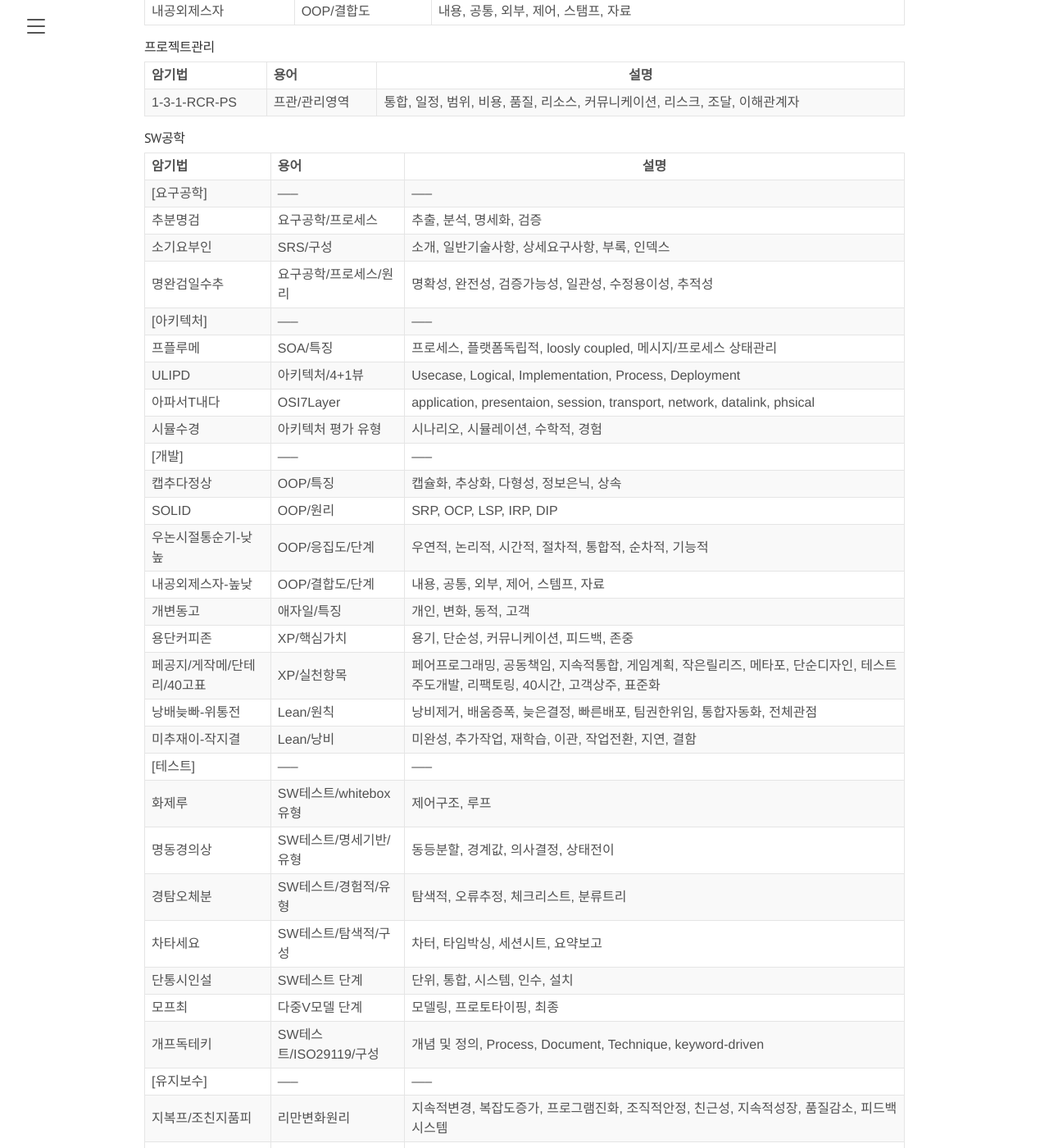
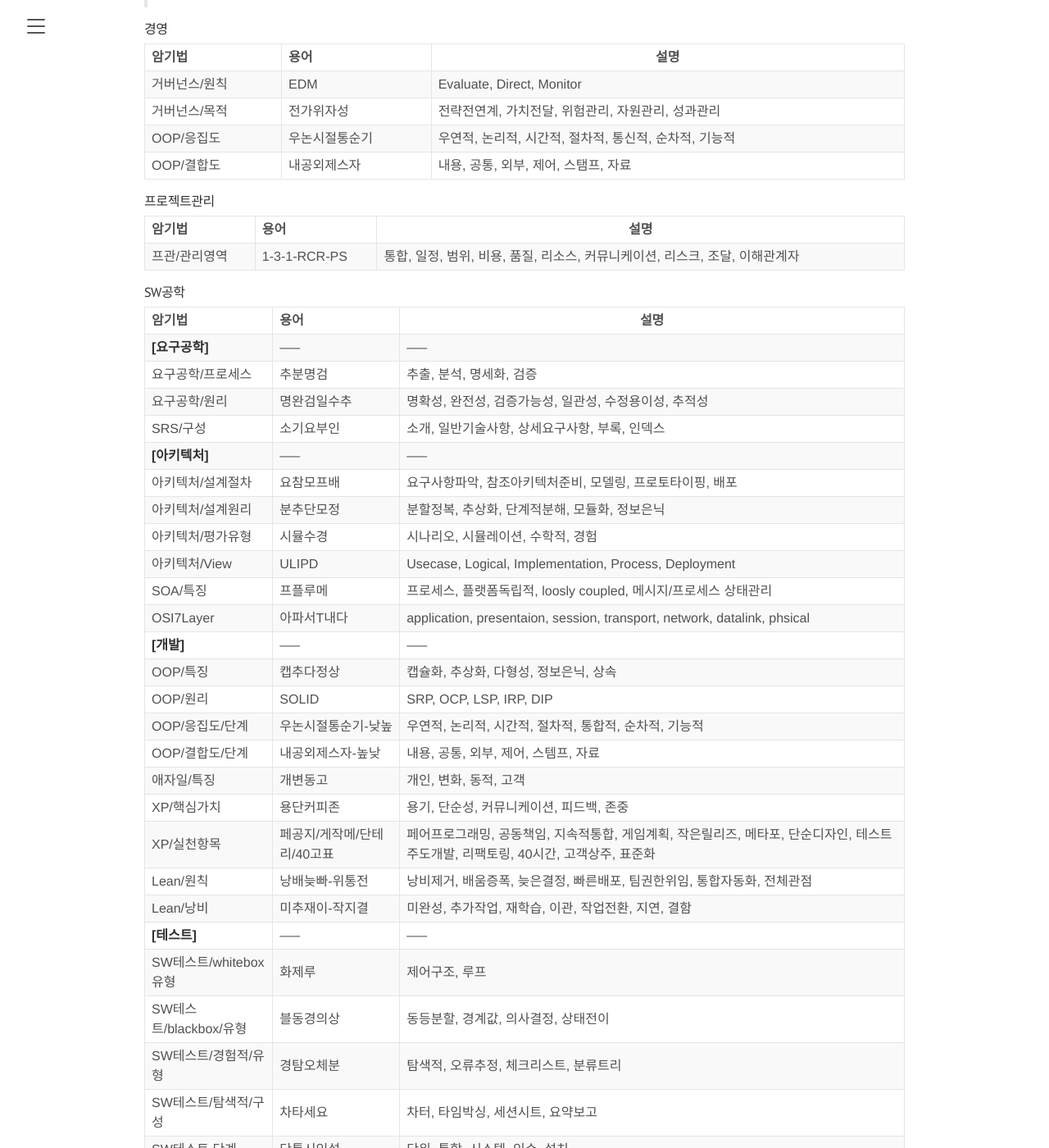
Before and after one commit to croot-git/croot-git.github.io, a Jekyll site: the page built from page-memorization.md, in a window 1280 px wide and 1400 px high, scrolled down 325 px. Shown: the whole window at 82% size. Built offline with Jekyll 4.4.1, drawn with Linux system fonts in a browser that asks for light colours; some of the changed text lies outside the part shown.

Commit message:
암기 추가~
Signed-off-by: GeunHo Choi <geunho7.choi@partner.samsung.com>

````diff
--- a/page-memorization.md
+++ b/page-memorization.md
@@ -4,56 +4,75 @@
 tags: 암기
 ---
 
+> **[템플릿]**
+> ```
+> #### 경영
+>
+> | 암기법 | 용어 | 설명 |
+> |:------|:-----|------|
+> ```
 
 
 #### 경영
 
 | 암기법 | 용어 | 설명 |
 |:-----|:-----|-----|
-| EDM | 거버넌스/원칙 | Evaluate, Direct, Monitor |
-| 전가위자성 | 거버넌스/목적 | 전략전연계, 가치전달, 위험관리, 자원관리, 성과관리 |
-| 우논시절통순기 | OOP/응집도 | 우연적, 논리적, 시간적, 절차적, 통신적, 순차적, 기능적 |
-| 내공외제스자 | OOP/결합도 | 내용, 공통, 외부, 제어, 스탬프, 자료 |
+| 거버넌스/원칙 | EDM | Evaluate, Direct, Monitor |
+| 거버넌스/목적 | 전가위자성 | 전략전연계, 가치전달, 위험관리, 자원관리, 성과관리 |
+| OOP/응집도 | 우논시절통순기 | 우연적, 논리적, 시간적, 절차적, 통신적, 순차적, 기능적 |
+| OOP/결합도 | 내공외제스자 | 내용, 공통, 외부, 제어, 스탬프, 자료 |
 
 
 #### 프로젝트관리
 
 | 암기법 | 용어 | 설명 |
 |:-----|:-----|-----|
-| 1-3-1-RCR-PS | 프관/관리영역 | 통합, 일정, 범위, 비용, 품질, 리소스, 커뮤니케이션, 리스크, 조달, 이해관계자 |
+| 프관/관리영역 | 1-3-1-RCR-PS | 통합, 일정, 범위, 비용, 품질, 리소스, 커뮤니케이션, 리스크, 조달, 이해관계자 |
 
 
 #### SW공학
 
 | 암기법 | 용어 | 설명 |
 |:-----|:-----|-----|
-| [요구공학] | ----- | ----- |
-| 추분명검 | 요구공학/프로세스 | 추출, 분석, 명세화, 검증 |
-| 소기요부인 | SRS/구성 | 소개, 일반기술사항, 상세요구사항, 부록, 인덱스 |
-| 명완검일수추 | 요구공학/프로세스/원리 | 명확성, 완전성, 검증가능성, 일관성, 수정용이성, 추적성 |
-| [아키텍처] | ----- | ----- |
-| 프플루메 | SOA/특징 | 프로세스, 플랫폼독립적, loosly coupled, 메시지/프로세스 상태관리 |
-| ULIPD | 아키텍처/4+1뷰 | Usecase, Logical, Implementation, Process, Deployment |
-| 아파서T내다 | OSI7Layer | application, presentaion, session, transport, network, datalink, phsical |
-| 시뮬수경 | 아키텍처 평가 유형 | 시나리오, 시뮬레이션, 수학적, 경험 |
-| [개발] | ----- | ----- |
-| 캡추다정상 | OOP/특징 | 캡슐화, 추상화, 다형성, 정보은닉, 상속 |
-| SOLID | OOP/원리 | SRP, OCP, LSP, IRP, DIP |
-| 우논시절통순기-낮높 | OOP/응집도/단계 | 우연적, 논리적, 시간적, 절차적, 통합적, 순차적, 기능적 |
-| 내공외제스자-높낮 | OOP/결합도/단계 | 내용, 공통, 외부, 제어, 스템프, 자료 |
-| 개변동고 | 애자일/특징 | 개인, 변화, 동적, 고객 |
-| 용단커피존 | XP/핵심가치 | 용기, 단순성, 커뮤니케이션, 피드백, 존중 |
-| 페공지/게작메/단테리/40고표 | XP/실천항목 | 페어프로그래밍, 공동책임, 지속적통합, 게임계획, 작은릴리즈, 메타포, 단순디자인, 테스트주도개발, 리팩토링, 40시간, 고객상주, 표준화 |
-| 낭배늦빠-위통전 | Lean/원칙 | 낭비제거, 배움증폭, 늦은결정, 빠른배포, 팀권한위임, 통합자동화, 전체관점 |
-| 미추재이-작지결 | Lean/낭비 | 미완성, 추가작업, 재학습, 이관, 작업전환, 지연, 결함 |
-| [테스트] | ----- | ----- |
-| 화제루 | SW테스트/whitebox유형 | 제어구조, 루프 |
-| 명동경의상 | SW테스트/명세기반/유형 | 동등분할, 경계값, 의사결정, 상태전이 |
-| 경탐오체분 | SW테스트/경험적/유형 | 탐색적, 오류추정, 체크리스트, 분류트리 |
-| 차타세요 | SW테스트/탐색적/구성 | 차터, 타임박싱, 세션시트, 요약보고 |
-| 단통시인설 | SW테스트 단계 | 단위, 통합, 시스템, 인수, 설치 |
-| 모프최 | 다중V모델 단계 | 모델링, 프로토타이핑, 최종 |
-| 개프독테키 | SW테스트/ISO29119/구성 | 개념 및 정의, Process, Document, Technique, keyword-driven |
-| [유지보수] | ----- | ----- |
-| 지복프/조친지품피 | 리만변화원리 | 지속적변경, 복잡도증가, 프로그램진화, 조직적안정, 친근성, 지속적성장, 품질감소, 피드백시스템 |
-| 수완예적 | 유지보수/유형 | 수정적, 완전적, 예방적, 적응적 |
+| **[요구공학]** | ----- | ----- |
+| 요구공학/프로세스 | 추분명검 | 추출, 분석, 명세화, 검증 |
+| 요구공학/원리 | 명완검일수추 | 명확성, 완전성, 검증가능성, 일관성, 수정용이성, 추적성 |
+| SRS/구성 | 소기요부인 | 소개, 일반기술사항, 상세요구사항, 부록, 인덱스 |
+| **[아키텍처]** | ----- | ----- |
+| 아키텍처/설계절차 | 요참모프배 | 요구사항파악, 참조아키텍처준비, 모델링, 프로토타이핑, 배포 |
+| 아키텍처/설계원리 | 분추단모정 | 분할정복, 추상화, 단계적분해, 모듈화, 정보은닉 |
+| 아키텍처/평가유형 | 시뮬수경 | 시나리오, 시뮬레이션, 수학적, 경험 |
+| 아키텍처/View | ULIPD | Usecase, Logical, Implementation, Process, Deployment |
+| SOA/특징 | 프플루메 | 프로세스, 플랫폼독립적, loosly coupled, 메시지/프로세스 상태관리 |
+| OSI7Layer | 아파서T내다 | application, presentaion, session, transport, network, datalink, phsical |
+| **[개발]** | ----- | ----- |
+| OOP/특징 | 캡추다정상 | 캡슐화, 추상화, 다형성, 정보은닉, 상속 |
+| OOP/원리 | SOLID | SRP, OCP, LSP, IRP, DIP |
+| OOP/응집도/단계 | 우논시절통순기-낮높 | 우연적, 논리적, 시간적, 절차적, 통합적, 순차적, 기능적 |
+| OOP/결합도/단계 | 내공외제스자-높낮 | 내용, 공통, 외부, 제어, 스템프, 자료 |
+| 애자일/특징 | 개변동고 | 개인, 변화, 동적, 고객 |
+| XP/핵심가치 | 용단커피존 | 용기, 단순성, 커뮤니케이션, 피드백, 존중 |
+| XP/실천항목 | 페공지/게작메/단테리/40고표 | 페어프로그래밍, 공동책임, 지속적통합, 게임계획, 작은릴리즈, 메타포, 단순디자인, 테스트주도개발, 리팩토링, 40시간, 고객상주, 표준화 |
+| Lean/원칙 | 낭배늦빠-위통전 | 낭비제거, 배움증폭, 늦은결정, 빠른배포, 팀권한위임, 통합자동화, 전체관점 |
+| Lean/낭비 | 미추재이-작지결 | 미완성, 추가작업, 재학습, 이관, 작업전환, 지연, 결함 |
+| **[테스트]** | ----- | ----- |
+| SW테스트/whitebox유형 | 화제루 | 제어구조, 루프 |
+| SW테스트/blackbox/유형 | 블동경의상 | 동등분할, 경계값, 의사결정, 상태전이 |
+| SW테스트/경험적/유형 | 경탐오체분 | 탐색적, 오류추정, 체크리스트, 분류트리 |
+| SW테스트/탐색적/구성 | 차타세요 | 차터, 타임박싱, 세션시트, 요약보고 |
+| SW테스트 단계 | 단통시인설 | 단위, 통합, 시스템, 인수, 설치 |
+| 품질관리/프로세스 | 계보통 | 관리계획수립, 품질보증수행, 통제 |
+| 품질관리/비용 | 적예평부내외 | 적합: 예방/적합, 부적합: 내부실패/외부실패 |
+| 다중V모델 단계 | 모프최 | 모델링, 프로토타이핑, 최종 |
+| ISO29119/구성 | 개프독테키 | 개념 및 정의, Process, Document, Technique, keyword-driven |
+| ISO25010/품질특성 | 기신사효유이호보 | 기능적합성, 신뢰성, 사용성, 효율성, 유지보수성, 이식성, 호환성, 보안성 |
+| CMMI2.0/카테고리 | 두메인임 | Do, Managing, Enabling, Improving |
+| CMMI2.0/단계적레벨 | 불수관정량최 | 불이행, 수행, 관리, 정의, 정량적관리, 최적화 |
+| CMMI2.0/연속적레벨 | 불수관정 | 불이행, 수행, 관리, 정의 |
+| CMMI2.0/모델심사 | 공유재자 | 공식심사(3), 유지심사(2), 재심사, 자체심사 |
+| ASPICE/프로세스 | 기지조 | 기본, 지원, 조직 |
+| ASPICE/프로세스상세 | 획공소시지관재프 | 획득, 공급, 소프트웨어, 시스템, 지원, 관리, 재사용, 프로세스 |
+| ASPICE/능력수준 | 불수관확예혁 |
+| **[유지보수]** | ----- | ----- |
+| 리만변화원리 | 지복프/조친지품피 | 지속적변경, 복잡도증가, 프로그램진화, 조직적안정, 친근성, 지속적성장, 품질감소, 피드백시스템 |
+| 유지보수/유형 | 수완예적 | 수정적, 완전적, 예방적, 적응적 |
````
